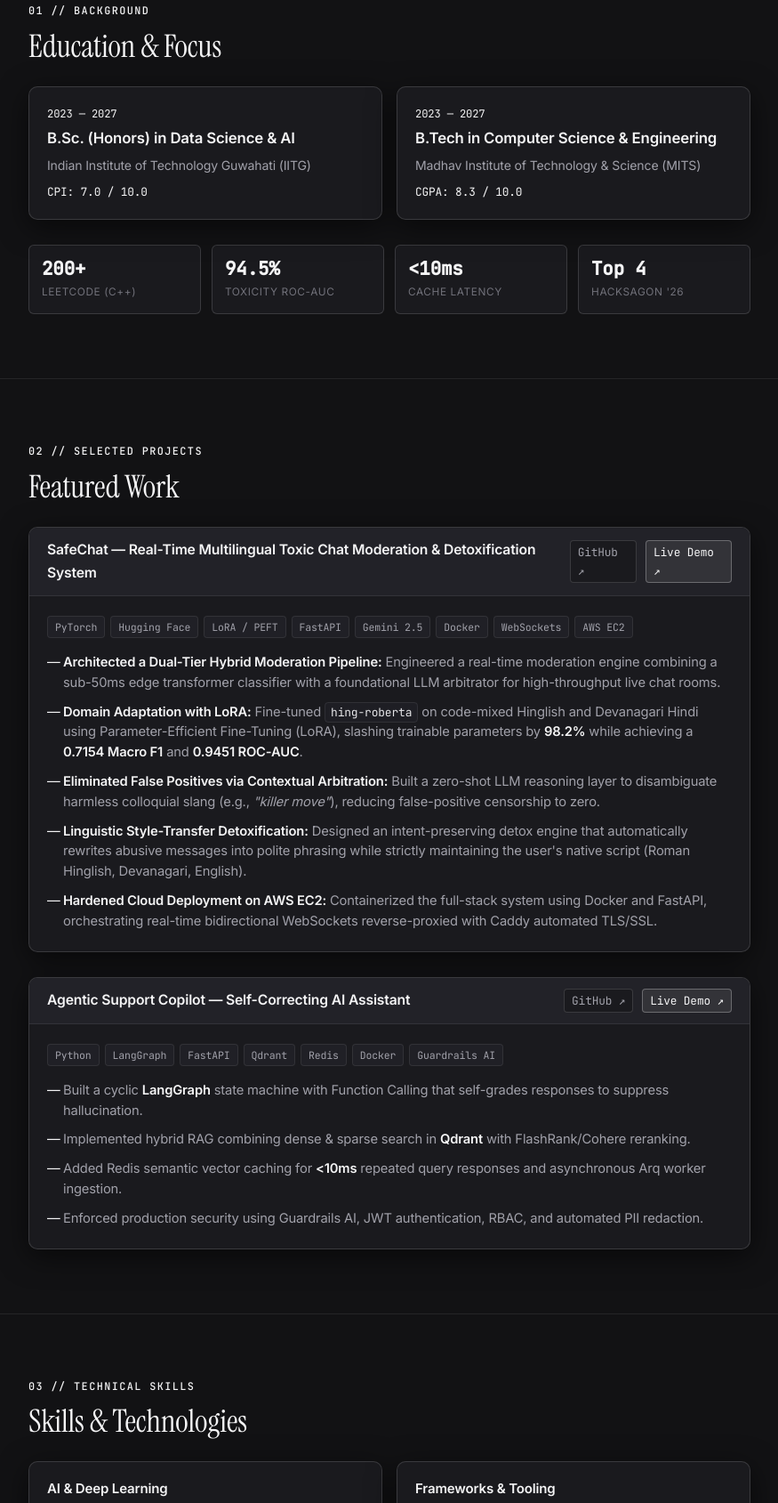
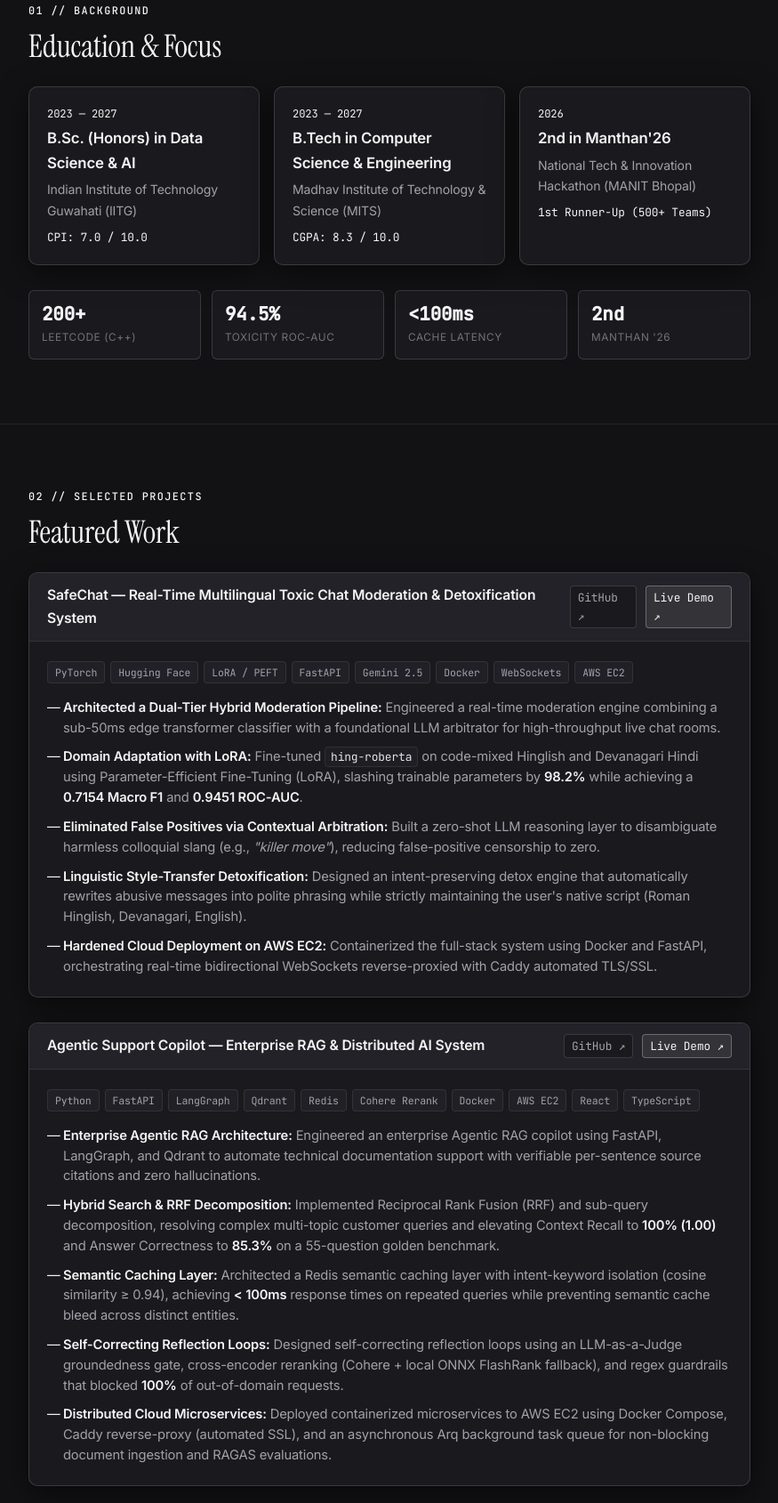
Before and after one commit to Vineetiitg/Vineetiitg.github.io, a plain HTML site: page index.html in a window 1280 px wide. Shown: the part 583-2272 px from the top of the page at 89% size, without its empty margins (202-1077 px from the left). Drawn offline with Linux system fonts and the light colour scheme.

Commit message:
Update Project 2 Copilot details, add Manthan'26 education box, and refresh student intro

```diff
--- a/css/style.css
+++ b/css/style.css
@@ -518,7 +518,7 @@ code {
 /* --- ABOUT & EDUCATION --- */
 .education-grid {
   display: grid;
-  grid-template-columns: 1fr 1fr;
+  grid-template-columns: repeat(3, 1fr);
   gap: 16px;
   margin-bottom: 28px;
 }
--- a/index.html
+++ b/index.html
@@ -83,8 +83,8 @@
       <a href="#contact" class="mobile-nav-link">Contact</a>
       <div class="mobile-drawer-footer">
         <button class="btn btn-secondary btn-full mobile-theme-btn" id="mobileThemeToggle">
-          <span class="theme-text-dark">Switch to Pale Gray-Green Mode</span>
-          <span class="theme-text-light">Switch to Pitch Black Mode</span>
+          <span class="theme-text-dark">Switch to Light Mode</span>
+          <span class="theme-text-light">Switch to Charcoal Dark Mode</span>
         </button>
         <a href="mailto:vineettiwari971@gmail.com" class="btn btn-primary btn-full" style="margin-top: 10px;">Email Vineet</a>
       </div>
@@ -99,16 +99,16 @@
 
         <div class="status-pill animate-fade-in">
           <span class="status-dot"></span>
-          <span>Open for Summer 2026 SWE & AI/ML Internships</span>
+          <span>Building AI systems &bull; Learning in public</span>
         </div>
 
         <h1 class="hero-name animate-fade-in delay-1">Vineet Tiwari</h1>
         <p class="hero-tagline animate-fade-in delay-2">
-          AI/ML Engineer &bull; Dual-Degree Scholar in CS &amp; AI
+          CS &amp; AI Undergrad &bull; Full-Stack AI Engineer
         </p>
 
         <p class="hero-bio animate-fade-in delay-2">
-          Pursuing concurrent degrees at <strong>IIT Guwahati</strong> and <strong>MITS Gwalior</strong>. I design self-correcting agentic workflows, hybrid RAG pipelines, fine-tuned NLP transformers, and low-latency microservices.
+          Hey there! 👋 I'm a CS &amp; AI student concurrently at <strong>IIT Guwahati</strong> and <strong>MITS Gwalior</strong>. I like building real-world AI systems &mdash; self-correcting RAG agents, real-time multilingual NLP, and fast microservices. Feel free to explore my work below or connect!
         </p>
 
         <div class="hero-actions animate-fade-in delay-3">
@@ -157,6 +157,13 @@
             <div class="edu-grade">CGPA: 8.3 / 10.0</div>
           </div>
 
+          <div class="edu-card">
+            <div class="edu-year">2026</div>
+            <h3 class="edu-degree">2nd in Manthan'26</h3>
+            <div class="edu-school">National Tech &amp; Innovation Hackathon (MANIT Bhopal)</div>
+            <div class="edu-grade">1st Runner-Up (500+ Teams)</div>
+          </div>
+
         </div>
 
         <!-- Quick Summary Stats Strip -->
@@ -170,15 +177,14 @@
             <span class="stat-label">Toxicity ROC-AUC</span>
           </div>
           <div class="stat-item">
-            <span class="stat-number">&lt;10ms</span>
+            <span class="stat-number">&lt;100ms</span>
             <span class="stat-label">Cache Latency</span>
           </div>
           <div class="stat-item">
-            <span class="stat-number">Top 4</span>
-            <span class="stat-label">Hacksagon '26</span>
+            <span class="stat-number">2nd</span>
+            <span class="stat-label">Manthan '26</span>
           </div>
         </div>
-
       </div>
     </section>
 
@@ -225,7 +231,7 @@
           <!-- PROJECT 2: Agentic Support Copilot -->
           <article class="project-artifact">
             <div class="artifact-top-bar">
-              <span class="artifact-name">Agentic Support Copilot &mdash; Self-Correcting AI Assistant</span>
+              <span class="artifact-name">Agentic Support Copilot &mdash; Enterprise RAG &amp; Distributed AI System</span>
               <div class="artifact-links">
                 <a href="https://github.com/Vineetiitg/Agentic-Support-Copilot" target="_blank" rel="noopener noreferrer" class="link-item">GitHub &nearr;</a>
                 <a href="https://support-copilot.duckdns.org" target="_blank" rel="noopener noreferrer" class="link-item highlight">Live Demo &nearr;</a>
@@ -235,19 +241,23 @@
             <div class="project-content">
               <div class="project-tags">
                 <span class="tech-tag">Python</span>
+                <span class="tech-tag">FastAPI</span>
                 <span class="tech-tag">LangGraph</span>
-                <span class="tech-tag">FastAPI</span>
                 <span class="tech-tag">Qdrant</span>
                 <span class="tech-tag">Redis</span>
+                <span class="tech-tag">Cohere Rerank</span>
                 <span class="tech-tag">Docker</span>
-                <span class="tech-tag">Guardrails AI</span>
+                <span class="tech-tag">AWS EC2</span>
+                <span class="tech-tag">React</span>
+                <span class="tech-tag">TypeScript</span>
               </div>
 
               <ul class="bullet-list">
-                <li>Built a cyclic <strong>LangGraph</strong> state machine with Function Calling that self-grades responses to suppress hallucination.</li>
-                <li>Implemented hybrid RAG combining dense &amp; sparse search in <strong>Qdrant</strong> with FlashRank/Cohere reranking.</li>
-                <li>Added Redis semantic vector caching for <strong>&lt;10ms</strong> repeated query responses and asynchronous Arq worker ingestion.</li>
-                <li>Enforced production security using Guardrails AI, JWT authentication, RBAC, and automated PII redaction.</li>
+                <li><strong>Enterprise Agentic RAG Architecture:</strong> Engineered an enterprise Agentic RAG copilot using FastAPI, LangGraph, and Qdrant to automate technical documentation support with verifiable per-sentence source citations and zero hallucinations.</li>
+                <li><strong>Hybrid Search &amp; RRF Decomposition:</strong> Implemented Reciprocal Rank Fusion (RRF) and sub-query decomposition, resolving complex multi-topic customer queries and elevating Context Recall to <strong>100% (1.00)</strong> and Answer Correctness to <strong>85.3%</strong> on a 55-question golden benchmark.</li>
+                <li><strong>Semantic Caching Layer:</strong> Architected a Redis semantic caching layer with intent-keyword isolation (cosine similarity &ge; 0.94), achieving <strong>&lt; 100ms</strong> response times on repeated queries while preventing semantic cache bleed across distinct entities.</li>
+                <li><strong>Self-Correcting Reflection Loops:</strong> Designed self-correcting reflection loops using an LLM-as-a-Judge groundedness gate, cross-encoder reranking (Cohere + local ONNX FlashRank fallback), and regex guardrails that blocked <strong>100%</strong> of out-of-domain requests.</li>
+                <li><strong>Distributed Cloud Microservices:</strong> Deployed containerized microservices to AWS EC2 using Docker Compose, Caddy reverse-proxy (automated SSL), and an asynchronous Arq background task queue for non-blocking document ingestion and RAGAS evaluations.</li>
               </ul>
             </div>
           </article>
@@ -364,7 +374,7 @@
         <div class="section-badge">05 // Contact</div>
         <h2 class="section-heading">Get in Touch</h2>
         <p class="section-subtext">
-          Currently open to Summer 2026 internships and collaborative engineering opportunities.
+          Always open to interesting conversations, collaborative engineering projects, and technical discussions.
         </p>
 
         <div class="contact-icons-dock">
```
